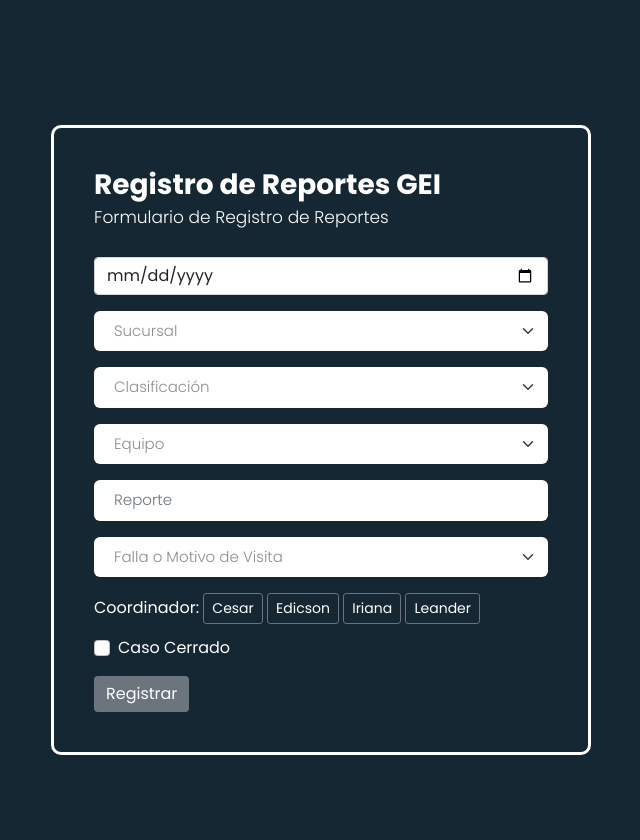
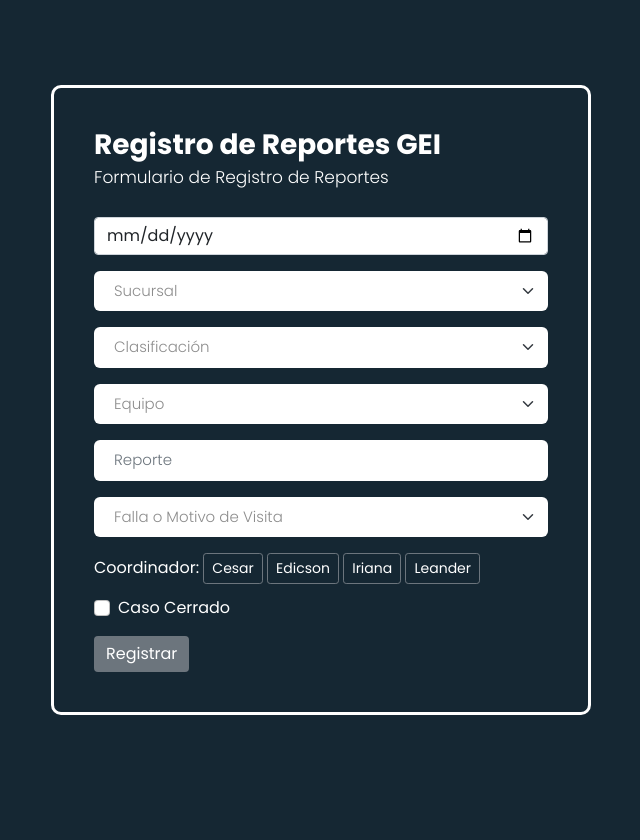
Before and after one commit to leanderperez/dashboard, a Django app: page /app/crear/ in a window 1280 px wide. Shown: the whole page, without its empty margins (319-959 px from the left). After the commit the page ends 715 px from the top, so only its background shows below. Run offline with Django 5.2, Linux system fonts and the light colour scheme.

Commit message:
edicion de estilos

```diff
--- a/app/static/app/style.css
+++ b/app/static/app/style.css
@@ -10,7 +10,7 @@
 
 html, body {
     height: 100%;
-    margin: 20px;
+    margin: 0px;
     background-color: #152733;
     overflow: hidden;
 }
@@ -37,7 +37,7 @@ html, body {
     justify-content: center;
     -webkit-align-items: center;
     align-items: center;
-    padding: 60px;
+    padding: 0px;
 }
 
 .form-content .form-items {
@@ -153,7 +153,7 @@ html, body {
     height: 100vh;
     overflow-y: auto;
     display: flex;
-    align-items: center;
+    align-items: normal;
     justify-content: center;
 }
 
```
Also changed, not shown: db.sqlite3.
